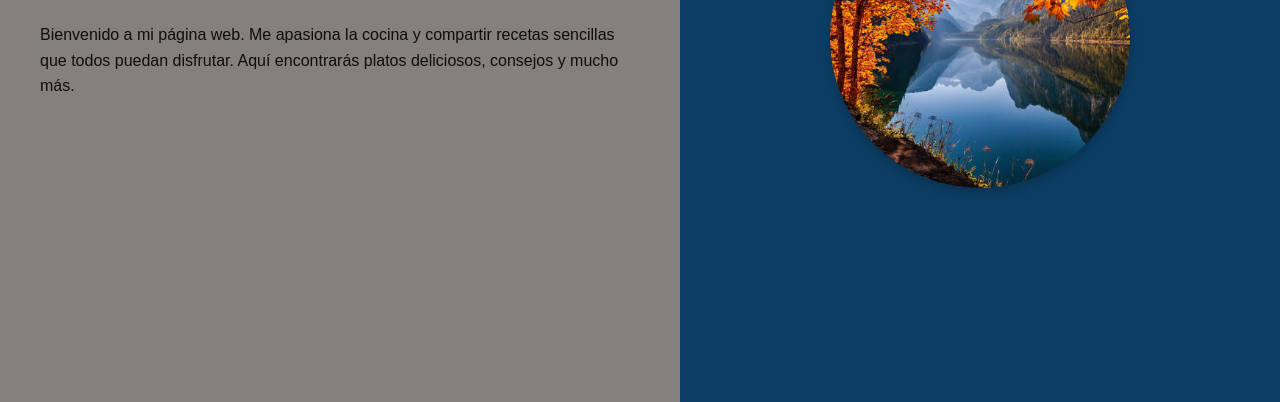
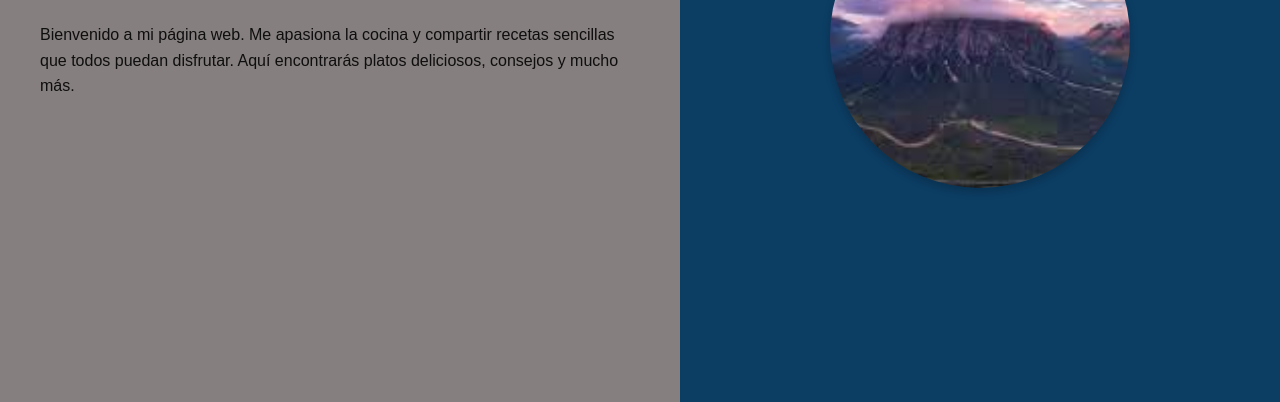
Before and after one commit to salasjose657-tech/cocinasa, a plain HTML site: page index.html in a window 1280 px wide. Shown: the part 398-800 px from the top of the page. Drawn offline with Linux system fonts and the light colour scheme.

Commit message:
Add files via upload

```diff
--- a/index.html
+++ b/index.html
@@ -65,6 +65,7 @@
         <p>
             Bienvenido a mi página web. Me apasiona la cocina y compartir recetas sencillas
             que todos puedan disfrutar. Aquí encontrarás platos deliciosos, consejos y mucho más.
+
         </p>
     </div>
 
@@ -72,7 +73,7 @@
     <div class="derecha">
         <h1>celularandia</h1>
         <p>
-            <img src="image.jpg" alt="Foto de José Salas"> <!-- Imagen (debes tener un archivo llamado 'foto.jpg' en la misma carpeta) -->
+            <img src="images.jfif" alt="Foto de José Salas"> <!-- Imagen (debes tener un archivo llamado 'foto.jpg' en la misma carpeta) -->
         </p>
     </div>
 
```
